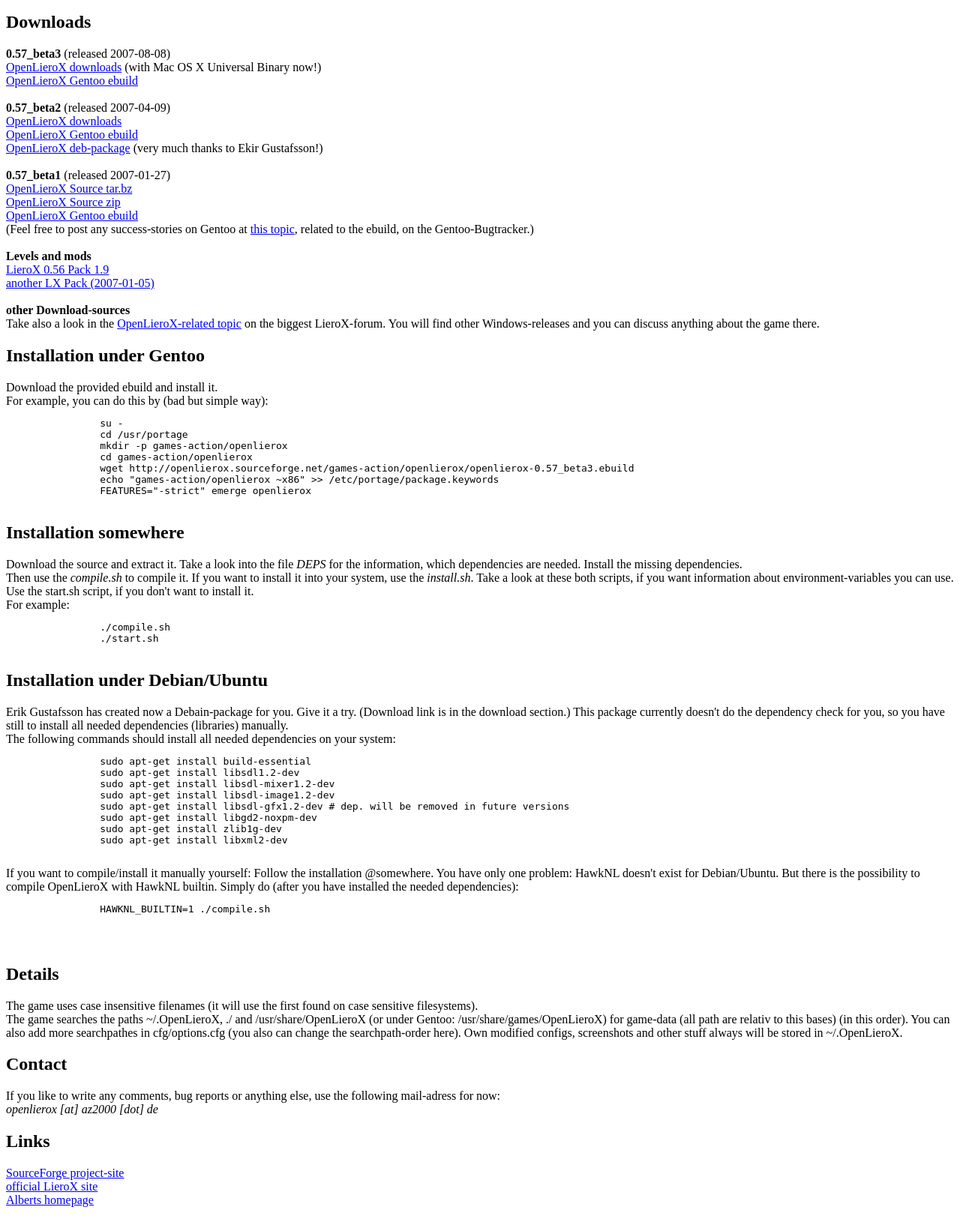
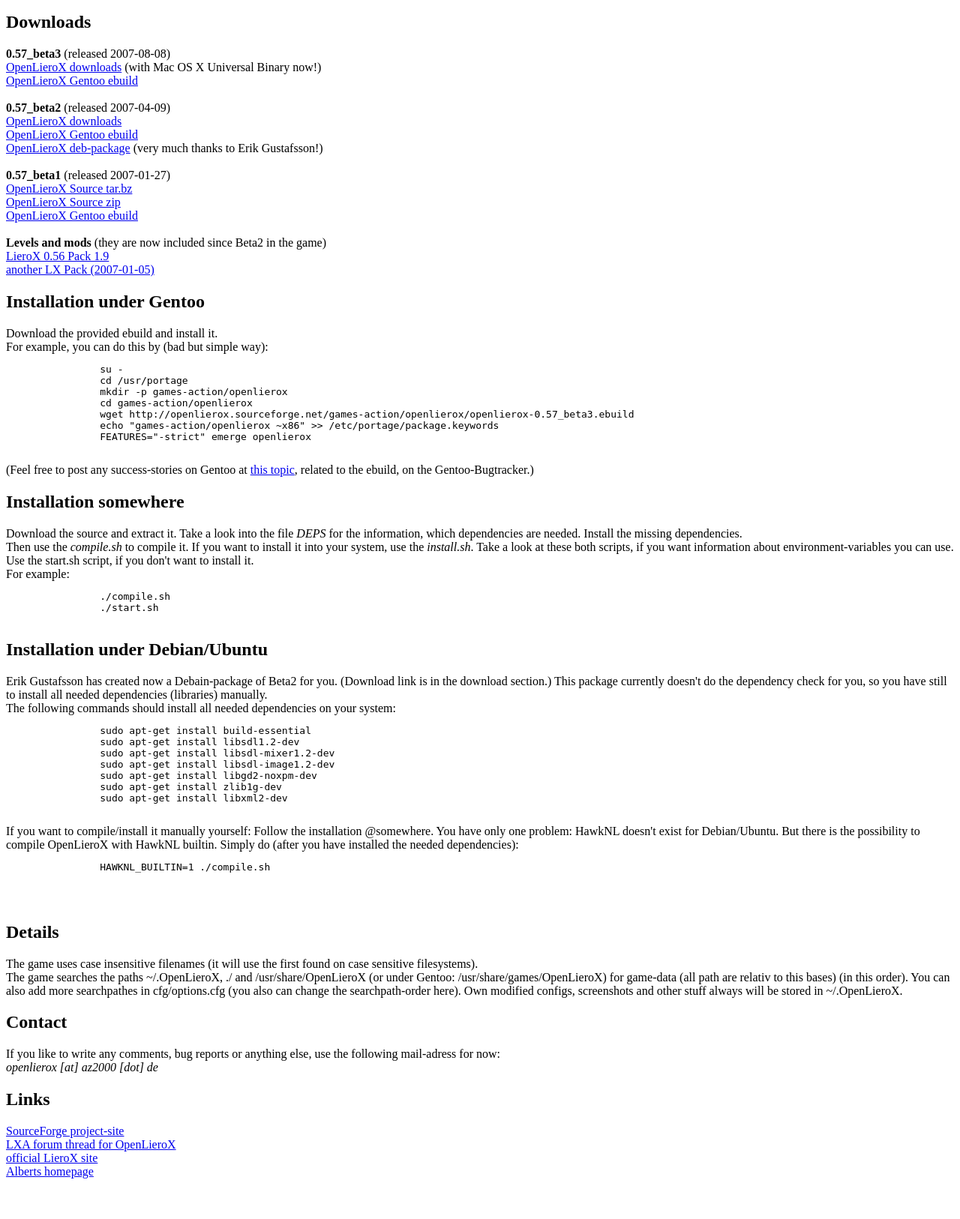
Before and after one commit to albertz/openlierox-distrib, a PHP site: page / in a window 1280 px wide. Shown: the part 1280-2906 px from the top of the page at 75% size. After the commit the page ends 2852 px from the top, so only its background shows below. Run offline with PHP 8.4, Linux system fonts and the light colour scheme.

Commit message:
small web-update
git-svn-id: https://openlierox.svn.sourceforge.net/svnroot/openlierox@956 34602234-ff1f-0410-a465-ea8f3b77ab7f

```diff
--- a/web/index.php
+++ b/web/index.php
@@ -38,25 +38,16 @@
 	OpenLieroX downloads</a><br>
 	<a href="ebuild/games-action/openlierox/openlierox-0.57_beta2.ebuild">OpenLieroX Gentoo ebuild</a><br>
 	<a href="deb/openlierox-0.57-beta2.deb">OpenLieroX deb-package</a>
-	(very much thanks to Ekir Gustafsson!)<br>
+	(very much thanks to Erik Gustafsson!)<br>
 	<br>
 	<b>0.57_beta1</b> (released 2007-01-27)<br>
 	<a href="tarball/OpenLieroX_0.57_beta1.src.tar.bz">OpenLieroX Source tar.bz</a><br>
 	<a href="tarball/OpenLieroX_0.57_beta1.src.zip">OpenLieroX Source zip</a><br>
 	<a href="ebuild/games-action/openlierox/openlierox-0.57_beta1.ebuild">OpenLieroX Gentoo ebuild</a><br>
-	(Feel free to post any success-stories on Gentoo
-	at <a href="http://bugs.gentoo.org/show_bug.cgi?id=164009">this topic</a>,
-	related to the ebuild, on the Gentoo-Bugtracker.)<br>
 	<br>
-	<b>Levels and mods</b><br>
+	<b>Levels and mods</b> (they are now included since Beta2 in the game)<br>
 	<a href="additions/lx0.56_pack1.9.zip">LieroX 0.56 Pack 1.9</a><br>
 	<a href="additions/another_lx_pack_2007_01_05.zip">another LX Pack (2007-01-05)</a><br>
-	<br>
-	<b>other Download-sources</b><br>
-	Take also a look in the
-	<a href="http://lxalliance.net/smf/index.php/topic,3071.0.html">
-	OpenLieroX-related topic</a> on the biggest LieroX-forum. You will find
-	other Windows-releases and you can discuss anything about the game there.
 </p>
 <p>
 	<h2>Installation under Gentoo</h2>
@@ -71,6 +62,9 @@
 		echo "games-action/openlierox ~x86" >> /etc/portage/package.keywords
 		FEATURES="-strict" emerge openlierox
 	</pre>
+	(Feel free to post any success-stories on Gentoo
+	at <a href="http://bugs.gentoo.org/show_bug.cgi?id=164009">this topic</a>,
+	related to the ebuild, on the Gentoo-Bugtracker.)
 </p>
 <p>
 	<h2>Installation somewhere</h2>
@@ -90,7 +84,7 @@
 </p>
 <p>
 	<h2>Installation under Debian/Ubuntu</h2>
-	Erik Gustafsson has created now a Debain-package for you. Give it a try.
+	Erik Gustafsson has created now a Debain-package of Beta2 for you.
 	(Download link is in the download section.) This package currently
 	doesn't do the dependency check for you, so you have still to install
 	all needed dependencies (libraries) manually.<br>
@@ -101,7 +95,6 @@
 		sudo apt-get install libsdl1.2-dev
 		sudo apt-get install libsdl-mixer1.2-dev
 		sudo apt-get install libsdl-image1.2-dev
-		sudo apt-get install libsdl-gfx1.2-dev # dep. will be removed in future versions
 		sudo apt-get install libgd2-noxpm-dev
 		sudo apt-get install zlib1g-dev
 		sudo apt-get install libxml2-dev
@@ -138,6 +131,7 @@
 <p>
 	<h2>Links</h2>
 	<a href="http://sourceforge.net/projects/openlierox/">SourceForge project-site</a><br>
+	<a href="http://lxalliance.net/smf/index.php/topic,3071.0.html">LXA forum thread for OpenLieroX</a><br>
 	<a href="http://lxalliance.net/lierox/">official LieroX site</a><br>
 	<a href="http://www.az2000.de/">Alberts homepage</a>
 </p>
```
